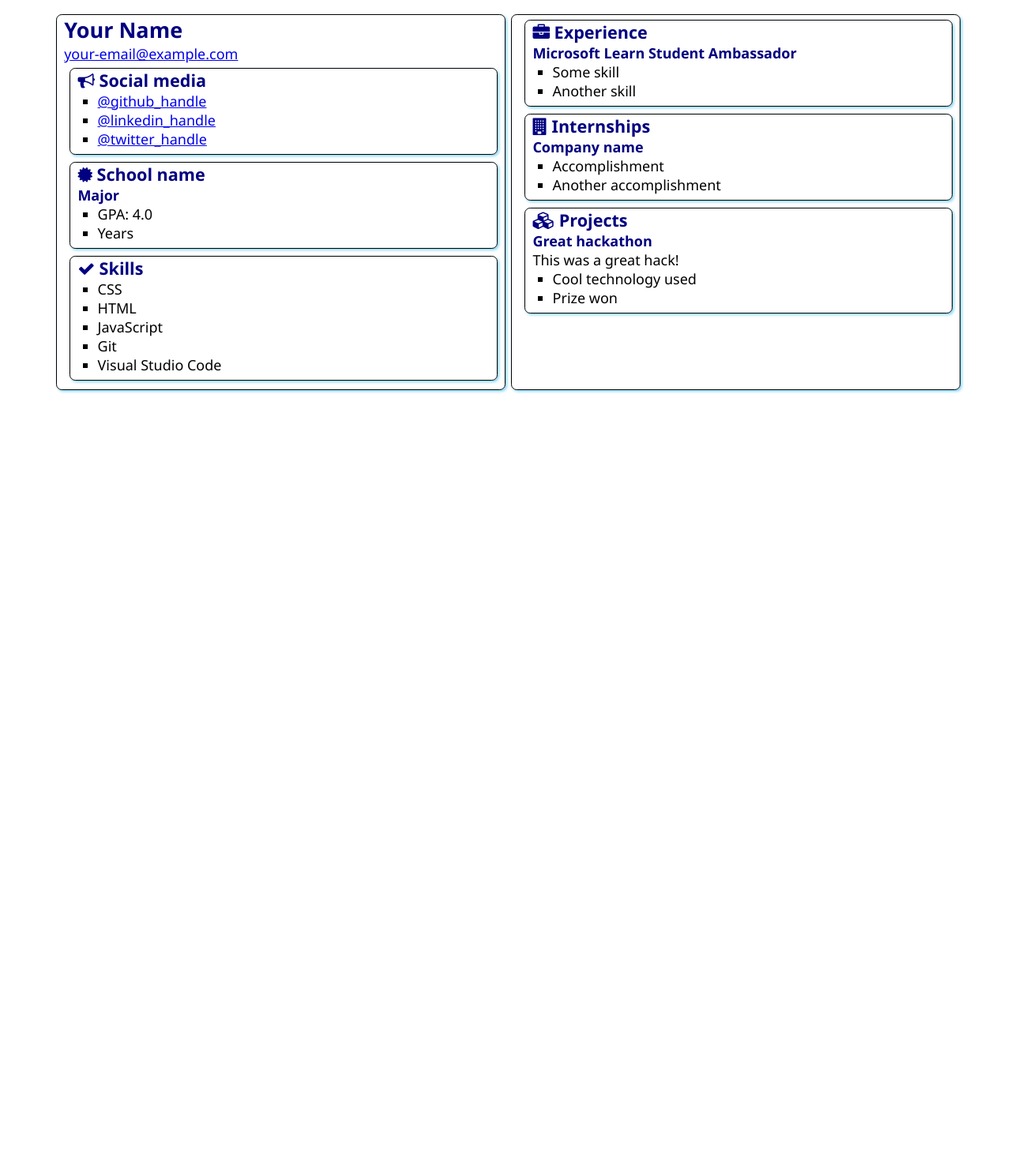
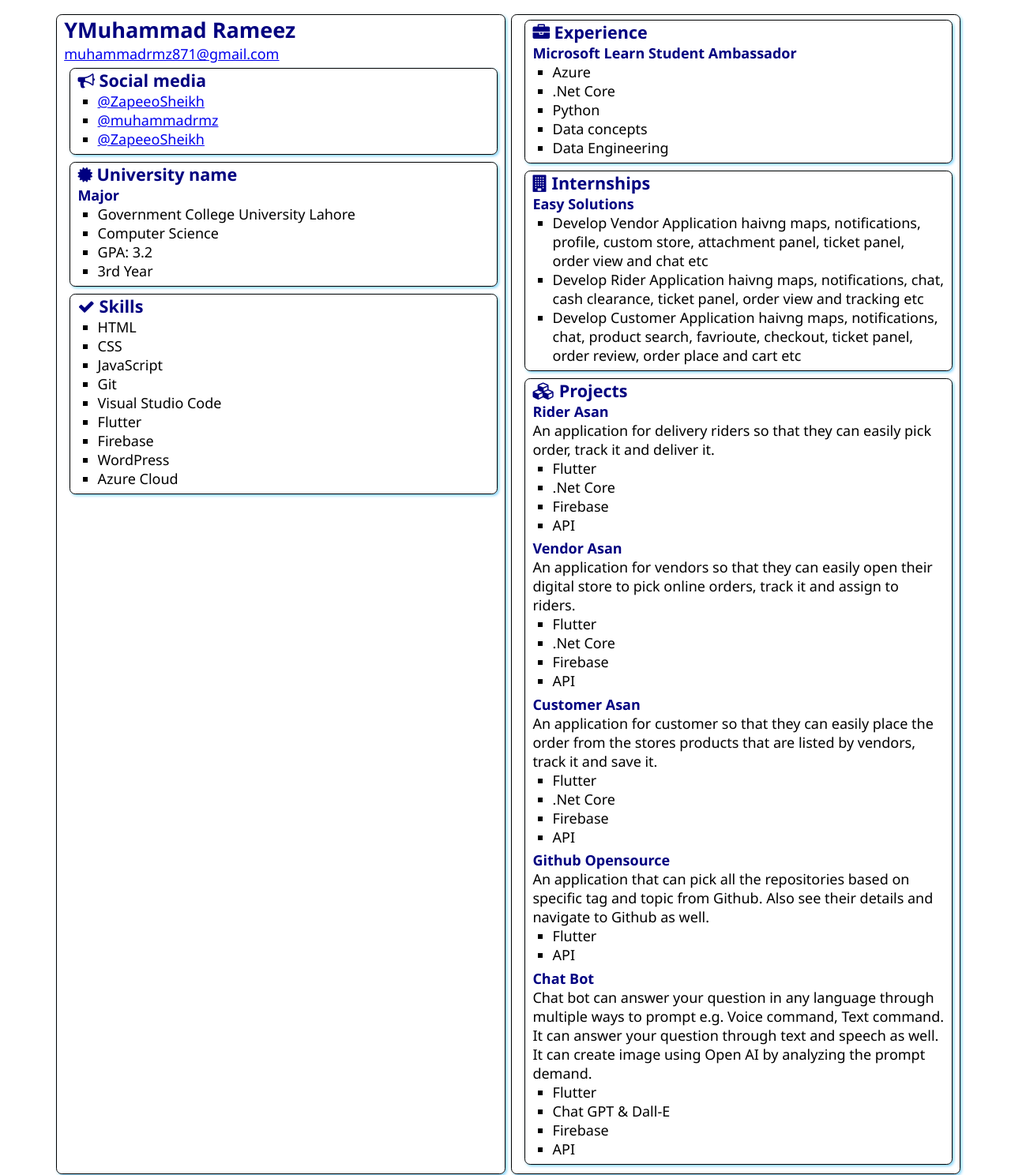
Before and after one commit to ZapeeoSheikh/SATechinalOnboarding, a plain HTML site: page src/index.html in a window 1280 px wide. Shown: the top 1488 px of the page at 79% size. Before the commit the page ends 800 px from the top, so only its background shows below. Drawn offline with Linux system fonts and the light colour scheme.

Commit message:
content body

```diff
--- a/src/index.html
+++ b/src/index.html
@@ -12,8 +12,8 @@
 <body>
     <main>
         <article class="box">
-            <h1>Your Name</h1>
-            <div><a href="mailto:your.email@example.com">your-email@example.com</a></div>
+            <h1>YMuhammad Rameez</h1>
+            <div><a href="mailto:your.email@example.com">muhammadrmz871@gmail.com</a></div>
 
             <section class="box">
                 <h2>
@@ -21,9 +21,9 @@
                     Social media
                 </h2>
                 <ul>
-                    <li><a href="https://github.com/<handle>">@github_handle</a></li>
-                    <li><a href="https://linkedin.com/in/<handle>">@linkedin_handle</a></li>
-                    <li><a href="https://twitter.com/<handle>">@twitter_handle</a></li>
+                    <li><a href="https://github.com/<handle>">@ZapeeoSheikh</a></li>
+                    <li><a href="https://linkedin.com/in/<handle>">@muhammadrmz</a></li>
+                    <li><a href="https://twitter.com/<handle>">@ZapeeoSheikh</a></li>
                 </ul>
             </section>
 
@@ -31,12 +31,14 @@
                 <div class="education">
                     <h2>
                         <i class="fa fa-certificate" aria-hidden="true"></i>
-                        School name
+                        University name
                     </h2>
                     <h3>Major</h3>
                     <ul>
-                        <li>GPA: 4.0</li>
-                        <li>Years</li>
+                        <li>Government College University Lahore</li>
+                        <li>Computer Science</li>
+                        <li>GPA: 3.2</li>
+                        <li>3rd Year</li>
                     </ul>
                 </div>
             </section>
@@ -47,11 +49,15 @@
                     Skills
                 </h2>
                 <ul>
+                    <li>HTML</li>
                     <li>CSS</li>
-                    <li>HTML</li>
                     <li>JavaScript</li>
                     <li>Git</li>
                     <li>Visual Studio Code</li>
+                    <li>Flutter</li>
+                    <li>Firebase</li>
+                    <li>WordPress</li>
+                    <li>Azure Cloud</li>
                 </ul>
             </section>
         </article>
@@ -63,8 +69,11 @@
                 </h2>
                 <h3>Microsoft Learn Student Ambassador</h3>
                 <ul>
-                    <li>Some skill</li>
-                    <li>Another skill</li>
+                    <li>Azure</li>
+                    <li>.Net Core</li>
+                    <li>Python</li>
+                    <li>Data concepts</li>
+                    <li>Data Engineering</li>
                 </ul>
             </section>
             <section class="box">
@@ -73,10 +82,11 @@
                     Internships
                 </h2>
 
-                <h3>Company name</h3>
+                <h3>Easy Solutions</h3>
                 <ul>
-                    <li>Accomplishment</li>
-                    <li>Another accomplishment</li>
+                    <li>Develop Vendor Application haivng maps, notifications, profile, custom store, attachment panel, ticket panel, order view and chat etc</li>
+                    <li>Develop Rider Application haivng maps, notifications, chat, cash clearance, ticket panel, order view and tracking etc</li>
+                    <li>Develop Customer Application haivng maps, notifications, chat, product search, favrioute, checkout, ticket panel, order review, order place and cart etc</li>
                 </ul>
             </section>
             <section class="box">
@@ -85,11 +95,43 @@
                     Projects
                 </h2>
 
-                <h3>Great hackathon</h3>
-                <div>This was a great hack!</div>
+                <h3>Rider Asan</h3>
+                <div>An application for delivery riders so that they can easily pick order, track it and deliver it.</div>
                 <ul>
-                    <li>Cool technology used</li>
-                    <li>Prize won</li>
+                    <li>Flutter</li>
+                    <li>.Net Core</li>
+                    <li>Firebase</li>
+                    <li>API</li>
+                </ul>
+                <h3>Vendor Asan</h3>
+                <div>An application for vendors so that they can easily open their digital store to pick online orders, track it and assign to riders.</div>
+                <ul>
+                    <li>Flutter</li>
+                    <li>.Net Core</li>
+                    <li>Firebase</li>
+                    <li>API</li>
+                </ul>
+                <h3>Customer Asan</h3>
+                <div>An application for customer so that they can easily place the order from the stores products that are listed by vendors, track it and save it.</div>
+                <ul>
+                    <li>Flutter</li>
+                    <li>.Net Core</li>
+                    <li>Firebase</li>
+                    <li>API</li>
+                </ul>
+                <h3>Github Opensource</h3>
+                <div>An application that can pick all the repositories based on specific tag and topic from Github. Also see their details and navigate to Github as well.</div>
+                <ul>
+                    <li>Flutter</li>
+                    <li>API</li>
+                </ul>
+                <h3>Chat Bot</h3>
+                <div>Chat bot can answer your question in any language through multiple ways to prompt e.g. Voice command, Text command. It can answer your question through text and speech as well. It can create image using Open AI by analyzing the prompt demand. </div>
+                <ul>
+                    <li>Flutter</li>
+                    <li>Chat GPT & Dall-E</li>
+                    <li>Firebase</li>
+                    <li>API</li>
                 </ul>
             </section>
         </article>
```
